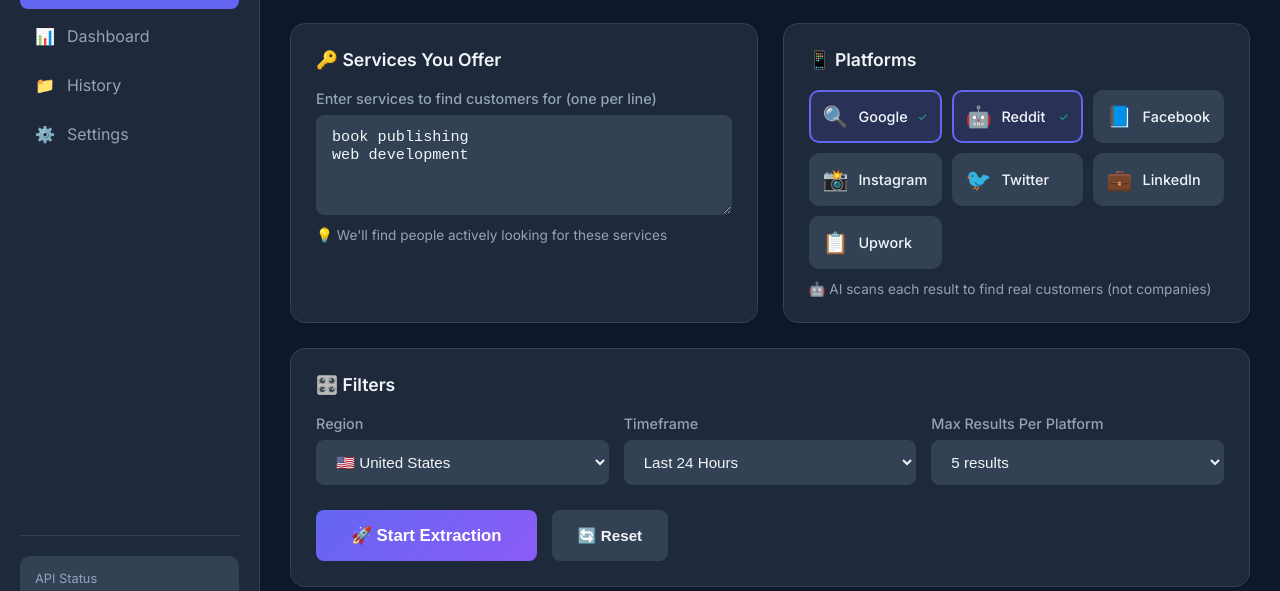
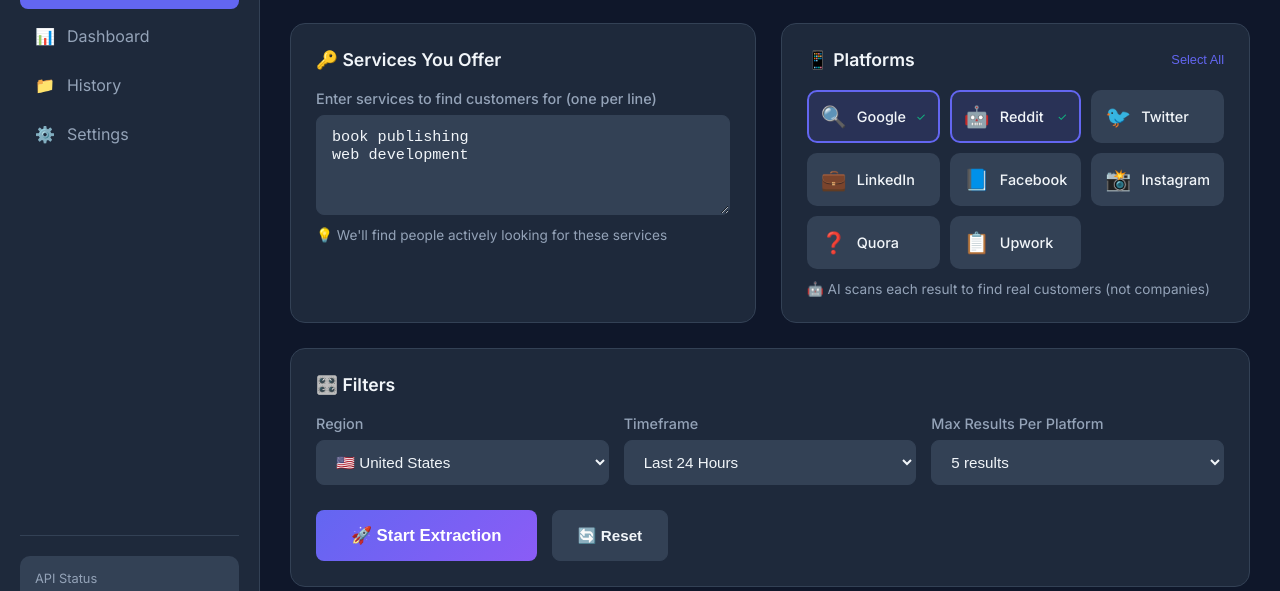
Before and after one commit to FahadImdad/Leadgen-pro, a website: page public/index.html in a window 1280 px wide. Shown: the part 146-737 px from the top of the page. Drawn offline with Linux system fonts and the light colour scheme; no server answers.

Commit message:
📱 Fixed platform grid: 8 platforms (even), Select All button

```diff
--- a/public/index.html
+++ b/public/index.html
@@ -723,7 +723,10 @@ web development</textarea>
 
       <!-- Platforms Card -->
       <div class="card">
-        <div class="card-title">📱 Platforms</div>
+        <div class="card-title" style="display: flex; justify-content: space-between; align-items: center;">
+          <span>📱 Platforms</span>
+          <button type="button" onclick="toggleAllPlatforms()" class="btn-link" style="font-size: 0.8rem; color: var(--primary); background: none; border: none; cursor: pointer;">Select All</button>
+        </div>
         <div class="platform-grid">
           <label class="platform-item selected">
             <input type="checkbox" name="platform" value="google" checked>
@@ -738,6 +741,16 @@ web development</textarea>
             <span class="platform-status">✓</span>
           </label>
           <label class="platform-item">
+            <input type="checkbox" name="platform" value="twitter">
+            <span class="platform-icon">🐦</span>
+            <span class="platform-name">Twitter</span>
+          </label>
+          <label class="platform-item">
+            <input type="checkbox" name="platform" value="linkedin">
+            <span class="platform-icon">💼</span>
+            <span class="platform-name">LinkedIn</span>
+          </label>
+          <label class="platform-item">
             <input type="checkbox" name="platform" value="facebook">
             <span class="platform-icon">📘</span>
             <span class="platform-name">Facebook</span>
@@ -748,14 +761,9 @@ web development</textarea>
             <span class="platform-name">Instagram</span>
           </label>
           <label class="platform-item">
-            <input type="checkbox" name="platform" value="twitter">
-            <span class="platform-icon">🐦</span>
-            <span class="platform-name">Twitter</span>
-          </label>
-          <label class="platform-item">
-            <input type="checkbox" name="platform" value="linkedin">
-            <span class="platform-icon">💼</span>
-            <span class="platform-name">LinkedIn</span>
+            <input type="checkbox" name="platform" value="quora">
+            <span class="platform-icon">❓</span>
+            <span class="platform-name">Quora</span>
           </label>
           <label class="platform-item">
             <input type="checkbox" name="platform" value="upwork">
@@ -864,13 +872,46 @@ web development</textarea>
   <script>
     let allLeads = [];
 
+    // Toggle all platforms
+    function toggleAllPlatforms() {
+      const checkboxes = document.querySelectorAll('input[name="platform"]');
+      const allChecked = Array.from(checkboxes).every(cb => cb.checked);
+
+      checkboxes.forEach(cb => {
+        cb.checked = !allChecked;
+        const item = cb.closest('.platform-item');
+        item.classList.toggle('selected', cb.checked);
+        const status = item.querySelector('.platform-status');
+        if (status) status.textContent = cb.checked ? '✓' : '';
+        if (!status && cb.checked) {
+          const statusSpan = document.createElement('span');
+          statusSpan.className = 'platform-status';
+          statusSpan.textContent = '✓';
+          item.appendChild(statusSpan);
+        }
+      });
+
+      // Update button text
+      const btn = document.querySelector('.btn-link');
+      if (btn) btn.textContent = allChecked ? 'Select All' : 'Clear All';
+    }
+
     // Platform checkbox styling
     document.querySelectorAll('.platform-item').forEach(item => {
       const checkbox = item.querySelector('input');
       checkbox.addEventListener('change', () => {
         item.classList.toggle('selected', checkbox.checked);
-        const status = item.querySelector('.platform-status');
-        if (status) status.textContent = checkbox.checked ? '✓' : '';
+        let status = item.querySelector('.platform-status');
+        if (checkbox.checked) {
+          if (!status) {
+            status = document.createElement('span');
+            status.className = 'platform-status';
+            item.appendChild(status);
+          }
+          status.textContent = '✓';
+        } else if (status) {
+          status.textContent = '';
+        }
       });
     });
 
```
